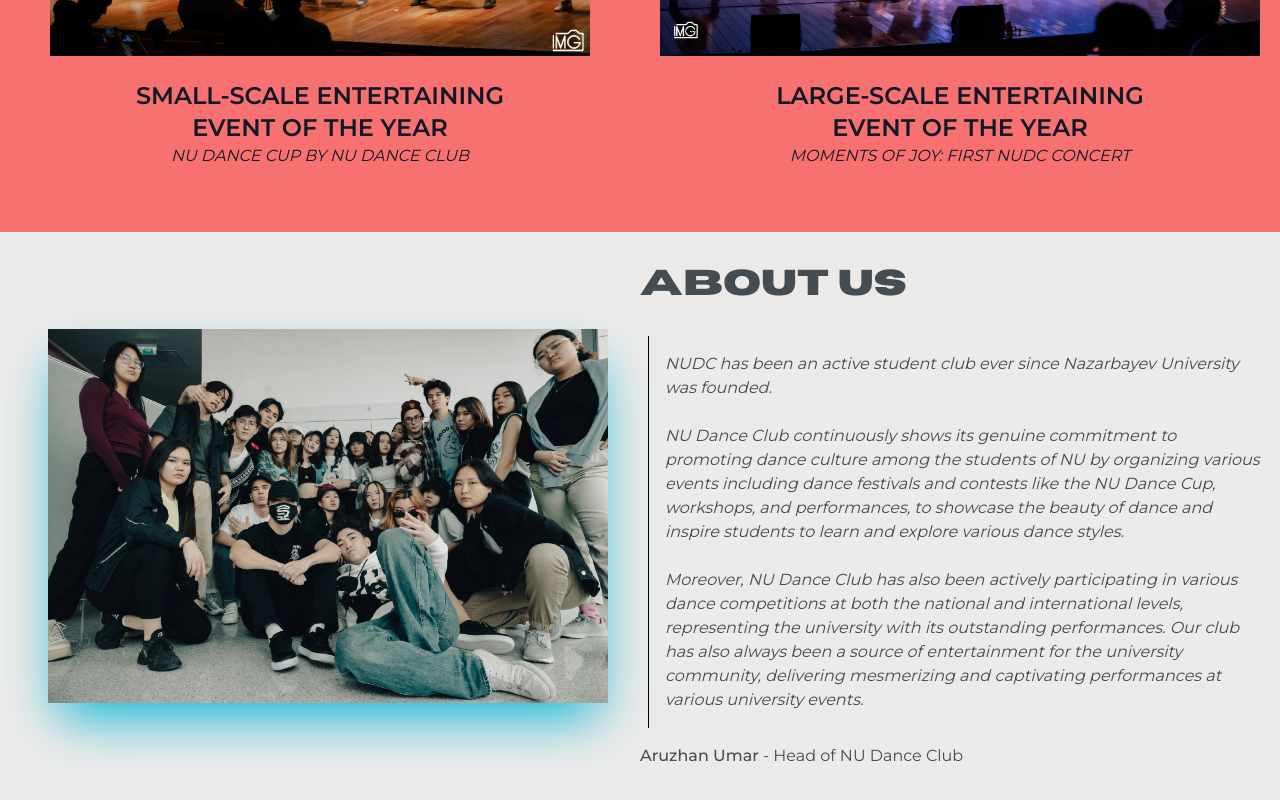
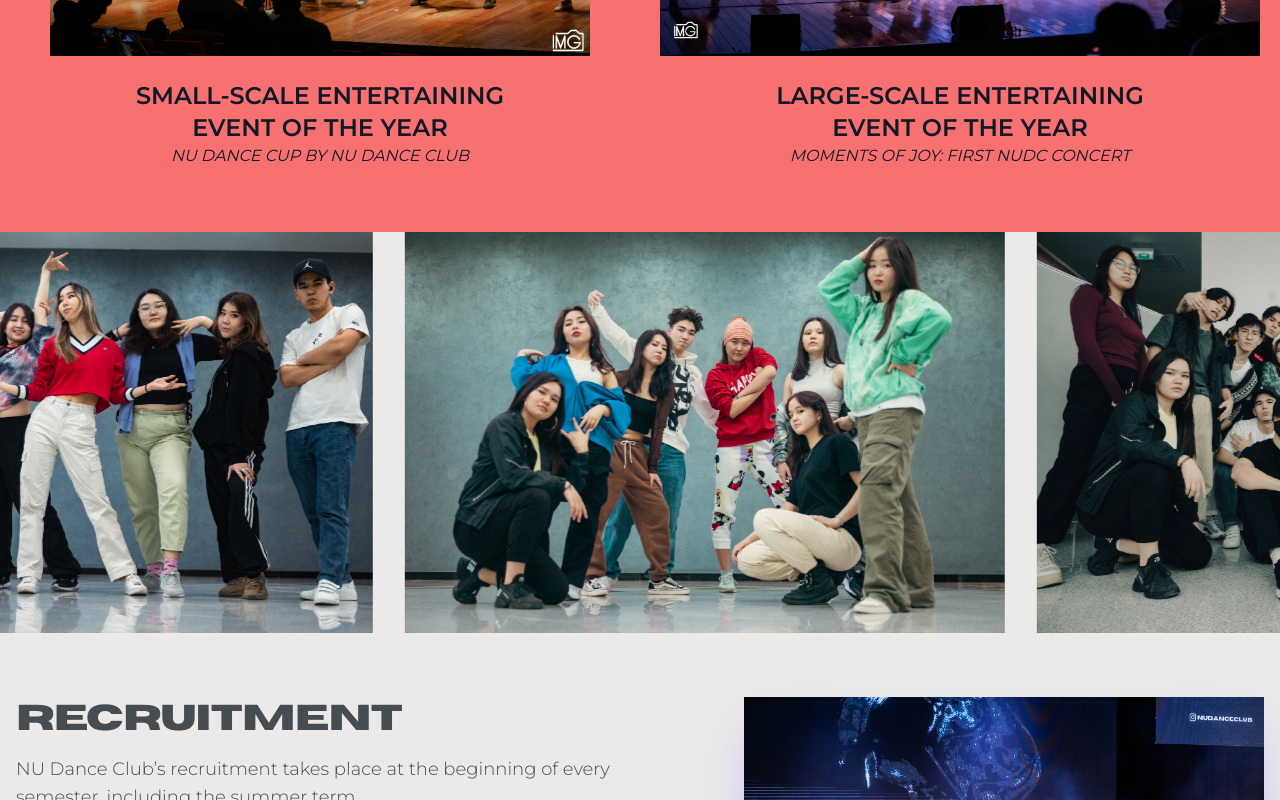
Before and after one commit to indicozy/nudanceclub-next, a Next.js app: page / in a window 1280 px wide. Shown: the part 2000-2800 px from the top of the page. Built offline with nearby package versions, Linux system fonts and the light colour scheme.

Commit message:
test: unfinished

```diff
--- a/package.json
+++ b/package.json
@@ -16,6 +16,7 @@
     "next": "^13.2.4",
     "react": "18.2.0",
     "react-dom": "18.2.0",
+    "react-fast-marquee": "^1.3.5",
     "react-use": "^17.4.0",
     "zod": "^3.21.4"
   },
--- a/src/pages/index.tsx
+++ b/src/pages/index.tsx
@@ -3,6 +3,7 @@
 import Head from "next/head";
 import Image from "next/image";
 import Link from "next/link";
+import Marquee from "react-fast-marquee";
 import ArrowDown from "~/components/ArrowDown";
 import Logo from "~/components/logo";
 import { navigation } from "~/data/navigation";
@@ -60,7 +61,7 @@
               <ArrowDown />
             </div>
           </div>
-          <div className="shadow-2xl shadow-yellow-500 sm:block sm:w-[38%]">
+          <div className="shadow-2xl shadow-yellow-300 sm:block sm:w-[38%]">
             <Image
               src={"/images/6.webp"}
               height={1000}
@@ -82,7 +83,7 @@
                 height={1000}
                 width={1000}
                 alt="nu dance club"
-                className="shadow-2xl shadow-cyan-500"
+                className="shadow-2xl shadow-sky-300"
               />
             </div>
             <div>
@@ -161,51 +162,18 @@
         </div>
       </section>
       <section id="events">
-        <div className="mx-auto max-w-screen-xl px-4 py-8">
-          <div className="grid grid-cols-1 place-items-center sm:grid-cols-2">
-            <div className="m-8">
-              <Image
-                src={"/images/3.webp"}
-                height={1000}
-                width={1000}
-                alt="nu dance club"
-                className="shadow-2xl shadow-cyan-500"
-              />
-            </div>
-            <div>
-              <h2 className="mb-8 font-hor text-4xl font-bold">About us</h2>
-              <div className="ml-2 space-y-6 border-l border-l-black py-4 pl-4 italic">
-                <div>
-                  NUDC has been an active student club ever since Nazarbayev
-                  University was founded.
-                </div>
-                <div>
-                  NU Dance Club continuously shows its genuine commitment to
-                  promoting dance culture among the students of NU by organizing
-                  various events including dance festivals and contests like the
-                  NU Dance Cup, workshops, and performances, to showcase the
-                  beauty of dance and inspire students to learn and explore
-                  various dance styles.
-                </div>
-                <div>
-                  Moreover, NU Dance Club has also been actively participating
-                  in various dance competitions at both the national and
-                  international levels, representing the university with its
-                  outstanding performances. Our club has also always been a
-                  source of entertainment for the university community,
-                  delivering mesmerizing and captivating performances at various
-                  university events.
-                </div>
-              </div>
-              <div>
-                <div className="mt-4">
-                  <span className="font-medium">Aruzhan Umar</span> - Head of NU
-                  Dance Club
-                </div>
-              </div>
-            </div>
-          </div>
-        </div>
+        <Marquee speed={40}>
+          {[1, 2, 3, 4, 5, 7, 8, 9].map((n, i) => (
+            <Image
+              key={i}
+              src={`/images/${n}.webp`}
+              height={600}
+              width={600}
+              alt="nu dance club"
+              className="mx-4"
+            />
+          ))}
+        </Marquee>
       </section>
       <section id="recruitment" className="">
         <div className="mx-auto grid max-w-screen-xl px-4 py-8 lg:grid-cols-12 lg:gap-8 lg:py-16 xl:gap-0">
@@ -235,6 +203,7 @@
               height={1000}
               width={1000}
               alt="nu dance club"
+              className="shadow-2xl shadow-violet-300"
             />
           </div>
         </div>
```
Also changed, not shown: 1 other file (tests, documents, lock files or other folders).
